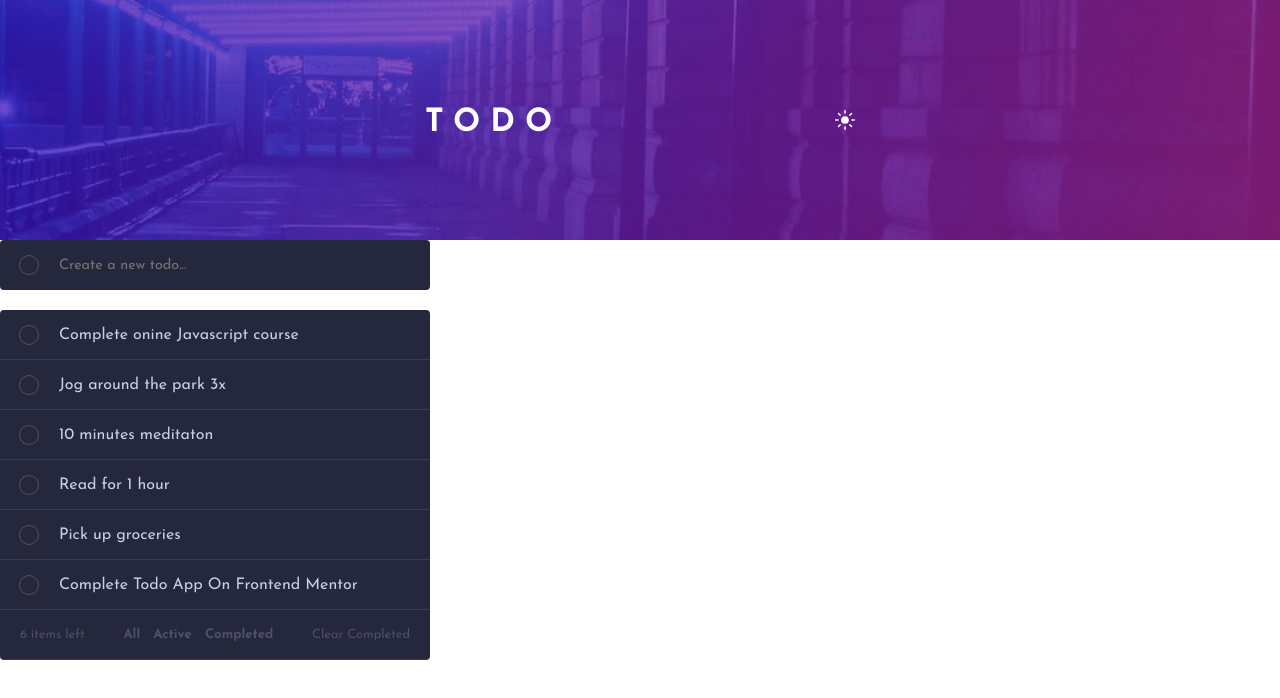
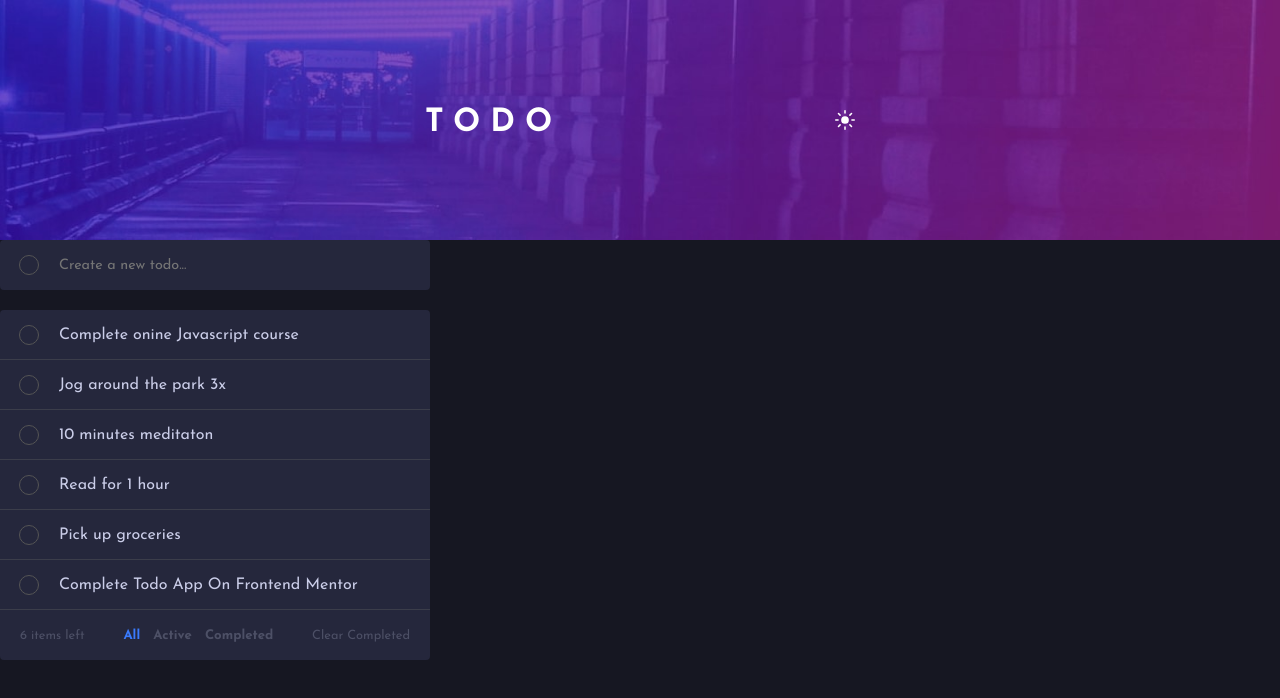
Before and after one commit to shepherd-astro-flexer/frontend-todo, a React (Create React App) app: page / in a window 1280 px wide. Shown: the top 698 px of the page. Built offline with nearby package versions, Linux system fonts and the light colour scheme.

Commit message:
Add more functionality

```diff
--- a/src/App.css
+++ b/src/App.css
@@ -6,6 +6,7 @@
 
 body {
   margin: 0;
+  background-color: hsl(235, 21%, 11%);
   height: 3000px;
 }
 
@@ -23,12 +24,21 @@ h1 {
 }
 
 header {
-  background-image: url("./images/bg-desktop-dark.jpg");
-  background-size: 100%;
+  background-size: 100% 100%;
+  background-repeat: no-repeat;
   height: 240px;
   display: flex;
   justify-content: center;
   align-items: center;
+  transition: all 0.4s;
+}
+
+.dark-theme {
+  background-image: url("./images/bg-desktop-dark.jpg");
+}
+
+.light-theme {
+  background-image: url("./images/bg-desktop-light.jpg");
 }
 
 .title-container {
@@ -39,7 +49,8 @@ header {
 }
 
 .theme-toggle {
-  width: 20px
+  width: 20px;
+  cursor: pointer;
 }
 
 /* Input */
@@ -69,6 +80,7 @@ header {
 
 .todos-container:last-child {
   border-radius: 0 0 4px 4px;
+  border: none;
 }
 
 input[type=text] {
@@ -160,9 +172,9 @@ input[type=checkbox]:checked + .toggle-appear::before {
   justify-content: space-between;
 }
 
-.manipulate-cont p:hover, .manipulate-cont h5:hover {
+.manipulate-cont h5:hover {
   cursor: pointer;
-  color: hsl(220, 98%, 61%);
+  color: white;
 }
 
 .middle-cont {
@@ -171,16 +183,22 @@ input[type=checkbox]:checked + .toggle-appear::before {
   width: 150px;
 }
 
-h5:focus {
-  color: red;
-}
-
 .todos-left {
   pointer-events: none;
 }
 
+.focused {
+  color: hsl(220, 98%, 61%);
+}
 
+.items-left {
+  pointer-events: none;
+}
 
+.clear:hover {
+  color: rgb(187, 187, 187);
+  cursor: pointer
+}
 
 
 
--- a/src/App.js
+++ b/src/App.js
@@ -1,10 +1,13 @@
 import React, { useState } from "react";
 import "./App.css" // ! This is to import css from a relative path, we don't need any namee i.e import styles from "./App.css"
-import theme from "./images/icon-sun.svg";
+import sunIcon from "./images/icon-sun.svg";
+import moonIcon from "./images/icon-moon.svg";
 import CloseIcon from '@mui/icons-material/Close';
+
 
 function App() {
   // ! Object is the key :)
+  const [theme, setTheme] = useState("dark");
   const [todos, updateTodos] = useState([
     {
       name: "Complete onine Javascript course",
@@ -40,19 +43,12 @@ function App() {
 
   const [input, updateInput] = useState({
     name: "", // ! Both name and id will start as an empty string, then we are going to update them while typing
-    id: "",
+    id: todos.length,
     checked: false
   })
-  // * This will be the value of todos if completed is clicked
-  // ! Kapag empty ang allTodos, ang value nya is the todos array
+
   const [filteredTodos, setFilteredTodos] = useState("All");
-
-  const counter = todos.filter(todo => {
-    return !todo.checked;
-  })
-
-  const [todosLeft, setTodosLeft] = useState(counter.length);
-
+  // ! This is what we map instead of the todos state, then we use the state of 'filteredTodos' to determine what items do we want to filter out from the filteredArray
   const filteredArray = todos.filter(todo => {
     if (filteredTodos === "Active") {
       return !todo.checked;
@@ -67,31 +63,41 @@ function App() {
     setFilteredTodos(mode);
   }
 
+  const [activeTodos, updateActiveTodos] = useState(todos.length);
+
+  const [clicked, updateClicked] = useState("All");
+  // ! We created a function(even though we could just update it from the callback)to make it clean
+  const active = active => {
+    updateClicked(active);
+  }
+
   return (
     <div>
-      <header>
+      <header className={theme === "dark" ? "dark-theme" : "light-theme"}>
         <div className="title-container">
           <h1>TODO</h1>
-          <img className="theme-toggle" src={theme} alt="theme" />
+          <img onClick={() => {
+            setTheme(prevValue => {
+              return prevValue === "dark" ? "light" : "dark";
+            });
+          }} className="theme-toggle" src={theme === "dark" ? sunIcon : moonIcon} alt="theme" />
         </div>
       </header>
       <div className="input-container">
         <label className="toggle-container">
           <input type="checkbox" onChange={e => {
             const checkbox = e.target.checked;
+            updateActiveTodos(prevValue => {
+              return checkbox && input.name !== "" ? prevValue + 1 : prevValue;
+            })
 
-            setTodosLeft(prevValue => {
-              return checkbox && input.name !== "" ? prevValue + 1 : prevValue;
+            updateInput(prevValue => {
+              return checkbox && input.name !== "" ? {...prevValue, name: "" , id: prevValue.id + 1} : prevValue;
             })
 
             updateTodos(prevValue => {
               return checkbox && input.name !== "" ? [...prevValue, input] : [...prevValue];
             })
-            // ! Test CONTINUE
-            // ! After adding an item input.name value should change to an empty string
-            // updateInput(prevValue => {
-            //   return checkbox && input.name !== "" ? input.name = "" : prevValue;
-            // })
           }} />
           <span className="toggle-appear"></span>
         </label>
@@ -115,10 +121,10 @@ function App() {
                 <input id={todo.id} onChange={e => {
                   const {id, checked} = e.target;
                   console.log(id, checked);
+                  updateActiveTodos(prevValue => {
+                    return checked ? prevValue -1 : prevValue + 1;
+                  })
 
-                  setTodosLeft(prevValue => {
-                    return checked ? prevValue - 1 : prevValue + 1;
-                  })
                   // We change the current value of the checked property depending on the value of checked(e)
                   updateTodos(prevValue => {
                     return prevValue.map(val => {
@@ -132,37 +138,36 @@ function App() {
               <span onClick={e => {
                 const id = e.currentTarget.id;
 
-                const counter = todos.filter(todo => {
-                  return !todo.checked;
+                updateActiveTodos(prevValue => {
+                  return !todo.checked ? prevValue - 1 : prevValue;
                 })
-
-                setTodosLeft(counter.length - 1);
 
                 updateTodos(prevValue => {
                   return prevValue.filter((val, idx) => {
                     return idx != id; // ! we are only using 1 equal sign, so the type won't matter when comparing
                   })
                 })
-
-
               }} id={idx} className="close-button"><CloseIcon /></span>
             </div>
           )
         })}
         <div className="todos-container manipulate-cont">
-          <p className="todos-left">{todosLeft} items left</p>
+          <p className="items-left">{activeTodos} items left</p>
           <div className="middle-cont">
-            <h5 onClick={e => {
+            <h5 className={clicked === "All" ? "focused" : ""} onClick={e => {
+              active("All");
               filterMode(e.target.innerText);
             }}>All</h5>
-            <h5 onClick={e => {
+            <h5 className={clicked === "Active" ? "focused" : ""} onClick={e => {
+              active("Active");
               filterMode(e.target.innerText);
             }}>Active</h5>
-            <h5 onClick={e => {
+            <h5 className={clicked === "Completed" ? "focused" : ""} onClick={e => {
+              active("Completed");
               filterMode(e.target.innerText);
             }}>Completed</h5>
           </div>
-          <p onClick={() => {
+          <p className="clear" onClick={() => {
             updateTodos(prevValue => {
               return prevValue.filter(prev => {
                 return !prev.checked;
```
Also changed, not shown: 1 other file (tests, documents, lock files or other folders).
